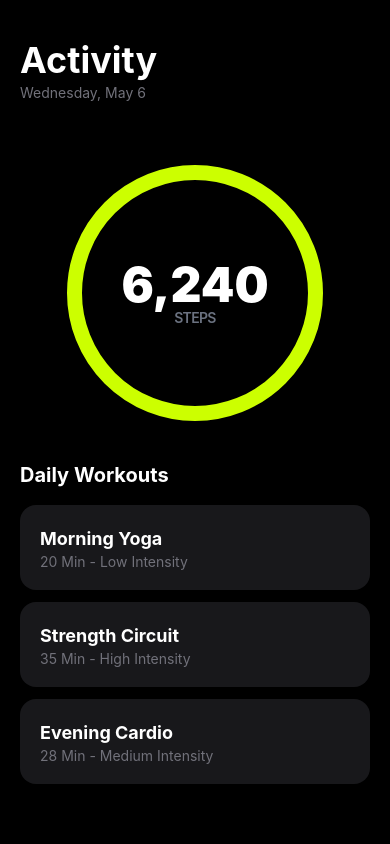
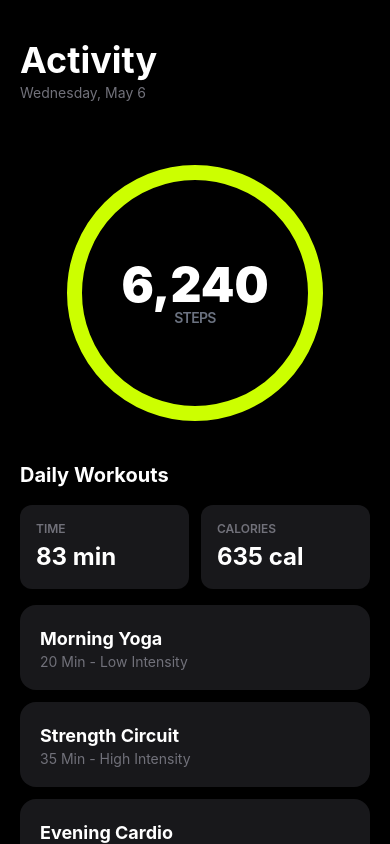
Before and after one commit to Lashang554/Fitness_tech, a React Native app: screen / in a window 390 px wide. Built offline with nearby package versions, Linux system fonts and the light colour scheme.

Commit message:
Show workout totals on home

```diff
--- a/src/screens/home/HomeScreen.tsx
+++ b/src/screens/home/HomeScreen.tsx
@@ -2,9 +2,10 @@ import { Text, TouchableOpacity, View } from 'react-native';
 import { Header } from '../../components/common/Header';
 import { ScreenWrapper } from '../../components/common/ScreenWrapper';
 import { useWorkout } from '../../hooks/useWorkout';
+import { formatCalories, formatMinutes } from '../../utils/formatters';
 
 export function HomeScreen() {
-  const { workouts } = useWorkout();
+  const { workouts, totalCalories, totalMinutes } = useWorkout();
 
   return (
     <ScreenWrapper>
@@ -20,6 +21,18 @@ export function HomeScreen() {
       </View>
 
       <Text className="mb-4 text-xl font-bold text-white">Daily Workouts</Text>
+      <View className="mb-4 flex-row gap-3">
+        <View className="flex-1 rounded-xl bg-zinc-900 p-4">
+          <Text className="text-xs font-semibold uppercase text-zinc-500">Time</Text>
+          <Text className="mt-1 text-2xl font-bold text-white">{formatMinutes(totalMinutes)}</Text>
+        </View>
+        <View className="flex-1 rounded-xl bg-zinc-900 p-4">
+          <Text className="text-xs font-semibold uppercase text-zinc-500">Calories</Text>
+          <Text className="mt-1 text-2xl font-bold text-white">
+            {formatCalories(totalCalories)}
+          </Text>
+        </View>
+      </View>
       {workouts.map((workout) => (
         <View key={workout.id} className="mb-3 rounded-2xl bg-zinc-900 p-5">
           <Text className="text-lg font-bold text-white">{workout.title}</Text>
```
